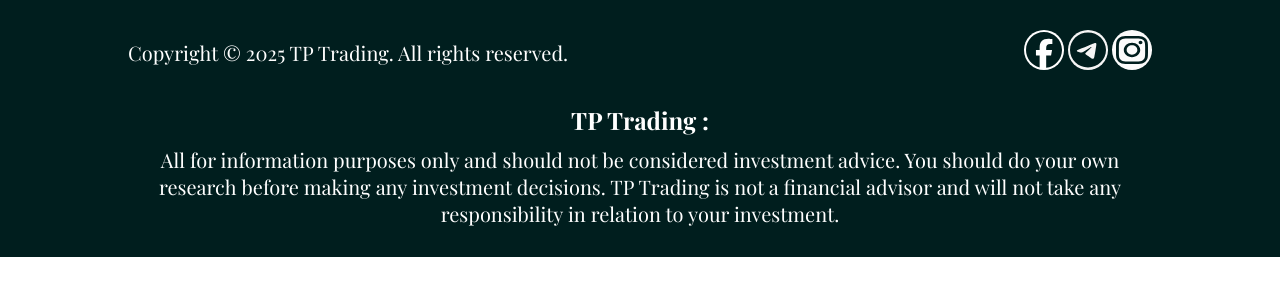
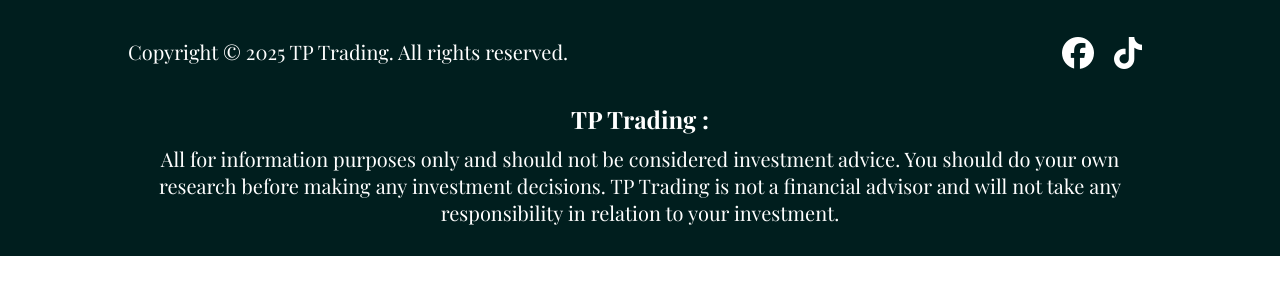
Before and after one commit to DDship123/TP-Trading, a plain HTML site: page components/footer.html in a window 1280 px wide. Drawn offline with nearby package versions, Linux system fonts and the light colour scheme; a web font is replaced by a local one.

Commit message:
fix footer contact icon

```diff
--- a/components/footer.html
+++ b/components/footer.html
@@ -30,9 +30,14 @@
           Copyright © 2025 TP Trading. All rights reserved.
         </p>
         <div class="contacts">
-          <img src="/images/facebook.svg" alt="facebook" />
-          <img src="/images/telegram.svg" alt="telegram" />
-          <img src="/images/instargram.svg" alt="instargram" />
+          <a
+            target="_parent"
+            href="https://www.tiktok.com/@tptrading2012?_t=ZS-8y0vCiTHO9y&_r=1"
+            ><i class="fa-brands fa-facebook"></i
+          ></a>
+          <a target="_parent" href="https://www.facebook.com/share/1BtGkCvcQA/">
+            <i class="fa-brands fa-tiktok"></i
+          ></a>
         </div>
       </div>
       <div class="footerBar_policy">
--- a/css/components/footer.css
+++ b/css/components/footer.css
@@ -27,3 +27,13 @@
 .footerBar_policy p {
   font-size: 20px;
 }
+.contacts {
+  display: flex;
+  align-items: center;
+  font-size: 32px;
+}
+.contacts a i {
+  margin: 0 10px;
+  cursor: pointer;
+  color: white;
+}
```
